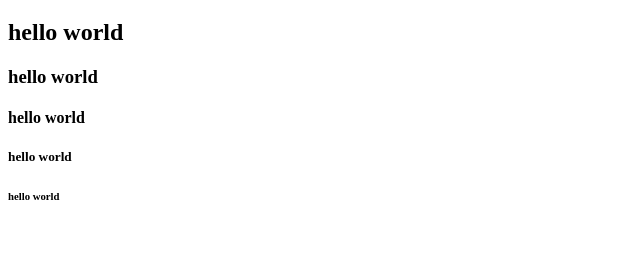
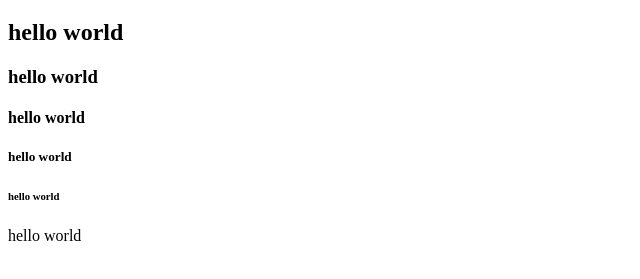
Before and after one commit to vitor-duarte165/assistencia-tec, a plain HTML site: page html/index.html in a window 1280 px wide. Shown: the part 61-340 px from the top of the page, without its empty margins (0-640 px from the left). Drawn offline with Linux system fonts and the light colour scheme.

Commit message:
git commit -m "Update index.html with new content"

```diff
--- a/html/index.html
+++ b/html/index.html
@@ -12,6 +12,7 @@
     <h4>hello world</h4>
     <h5>hello world</h5>
     <h6>hello world</h6>
+    <div><p>hello world</p></div>
 
 </body>
 </html>
```
